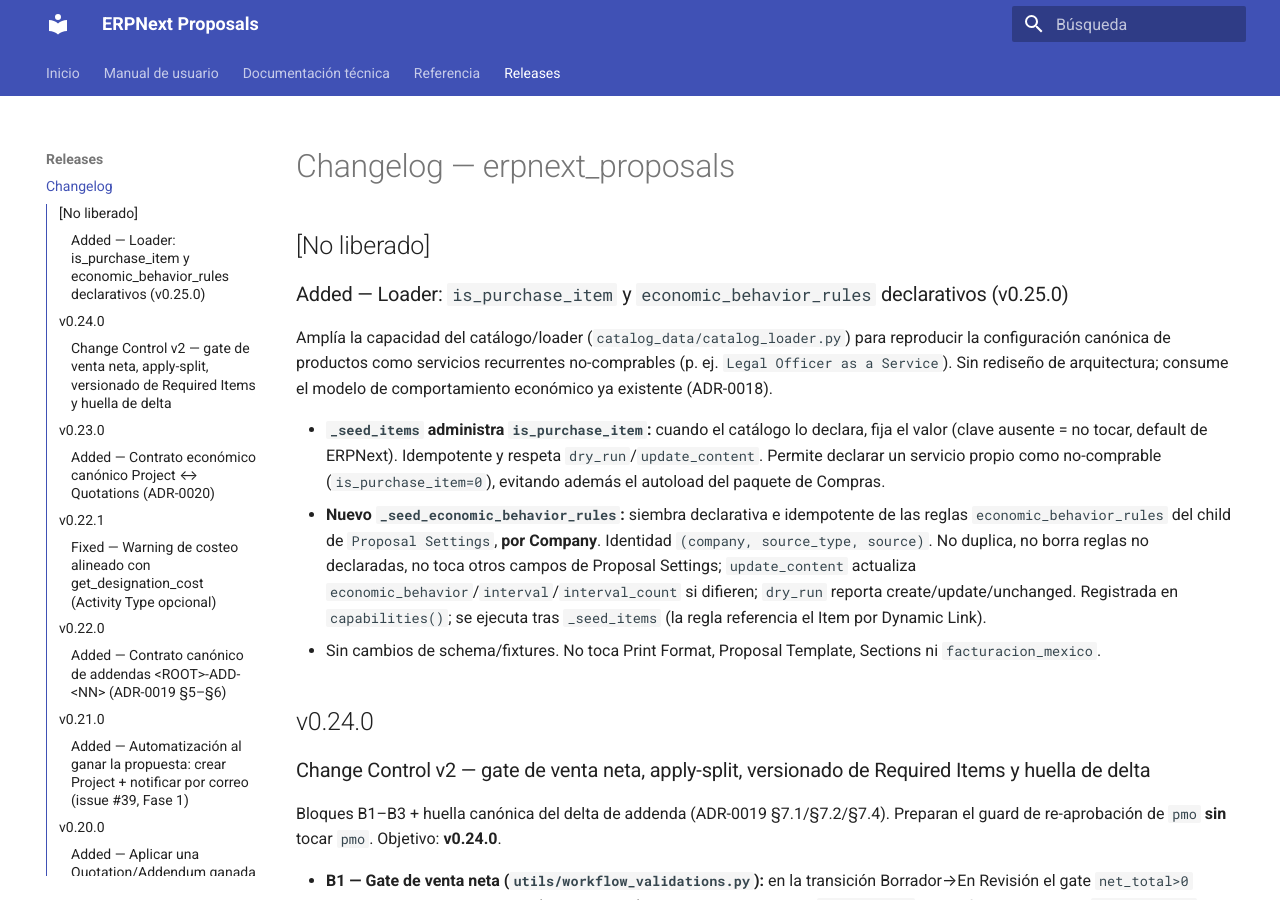
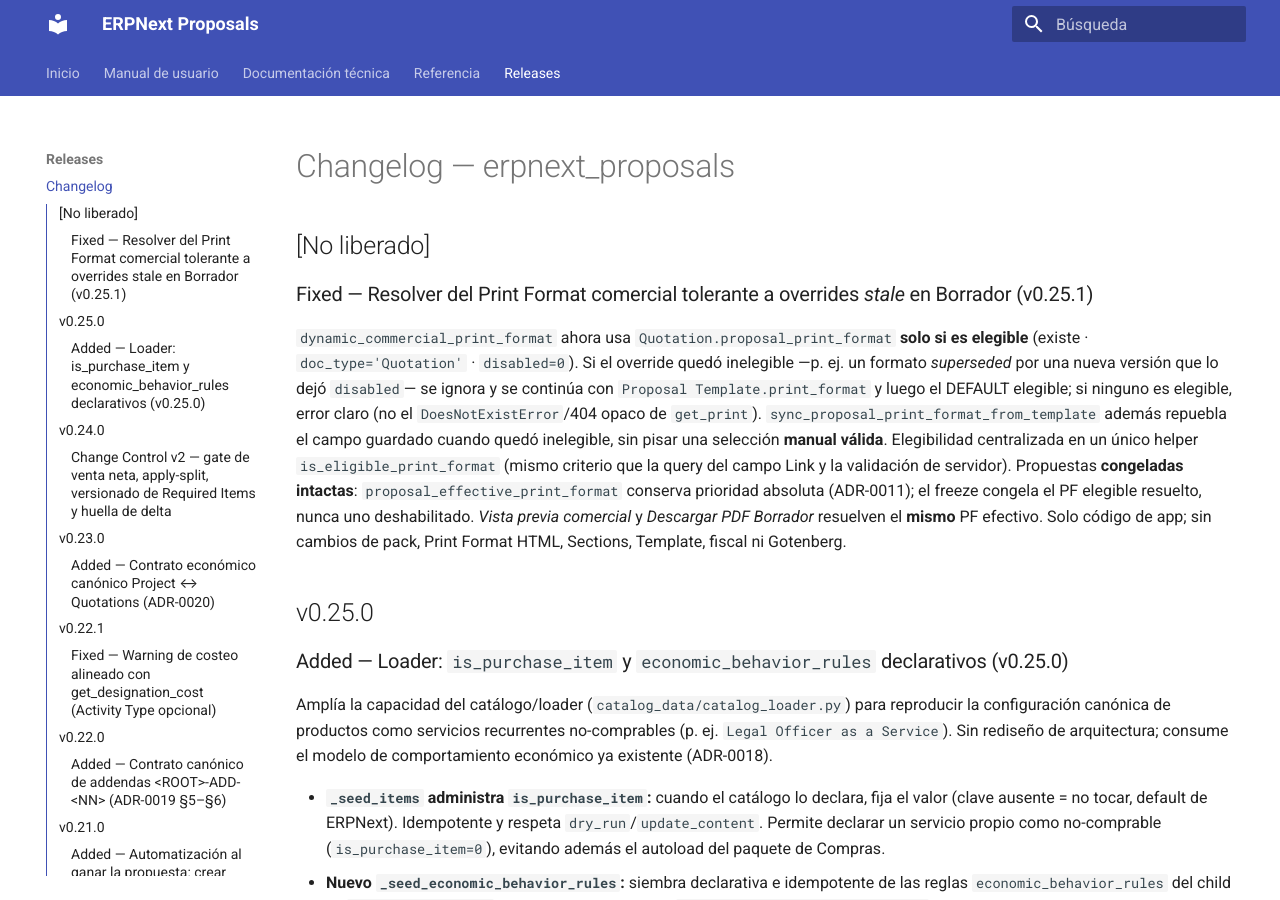
Before and after one commit to luisrms69/erpnext_proposals, an MkDocs documentation site: the page built from docs/CHANGELOG.md, in a window 1280 px wide and 900 px high. Built offline with MkDocs 1.6.1 and Material for MkDocs 9.7.7, drawn with Linux system fonts in a browser that asks for light colours.

Commit message:
fix(proposals): resolver comercial tolerante a proposal_print_format stale (v0.25.1) (#69)
---

## Detalle técnico del PR #69

### Contexto
Fix del resolver del Print Format comercial: un `Quotation.proposal_print_format` que quedó apuntando a un
PF inelegible (inexistente / doc_type≠Quotation / disabled) causaba `DoesNotExistError` en "Descargar PDF
Borrador". Opción C aprobada: resolver tolerante en Borrador + sync que repuebla el override inelegible.

### Commit
#### `7f8a076` — fix(proposals): resolver comercial tolerante a proposal_print_format stale (v0.25.1)
**Archivos clave:**
- `utils/print_format.py` — `is_eligible_print_format` (helper único); `dynamic_commercial_print_format`
  (primer candidato ELEGIBLE override→Template→DEFAULT; throw claro si ninguno); `sync_proposal_print_format_from_template`
  (repuebla override inelegible sin pisar manual válido).
- `tests/test_print_format_resolution.py` — 11 casos nuevos.
- `__init__.py` — 0.25.1 · `docs/CHANGELOG.md`, `CONTINUITY.md`.

### Threads CodeRabbit
0 threads.

### Decisiones NO DOC
Ninguna: el commit incluye actualización documental (CHANGELOG).

### Métrica documental
Commits productivos: 1 · con docs: 1 · NO DOC: 0.

### Riesgos / acciones post-merge
- No requiere `bench migrate` (solo código; sin cambios de esquema/fixtures).

### Fuera de alcance
- Cambios de contenido del pack privado (Item/Sections/PF html/Payment Terms). Gotenberg/fiscal.

---
_Anexo técnico generado por /ship merge_

```diff
--- a/docs/CHANGELOG.md
+++ b/docs/CHANGELOG.md
@@ -1,6 +1,22 @@
 # Changelog — erpnext_proposals
 
 ## [No liberado]
+
+### Fixed — Resolver del Print Format comercial tolerante a overrides *stale* en Borrador (v0.25.1)
+
+`dynamic_commercial_print_format` ahora usa `Quotation.proposal_print_format` **solo si es elegible**
+(existe · `doc_type='Quotation'` · `disabled=0`). Si el override quedó inelegible —p. ej. un formato
+*superseded* por una nueva versión que lo dejó `disabled`— se ignora y se continúa con
+`Proposal Template.print_format` y luego el DEFAULT elegible; si ninguno es elegible, error claro (no el
+`DoesNotExistError`/404 opaco de `get_print`). `sync_proposal_print_format_from_template` además repuebla
+el campo guardado cuando quedó inelegible, sin pisar una selección **manual válida**. Elegibilidad
+centralizada en un único helper `is_eligible_print_format` (mismo criterio que la query del campo Link y la
+validación de servidor). Propuestas **congeladas intactas**: `proposal_effective_print_format` conserva
+prioridad absoluta (ADR-0011); el freeze congela el PF elegible resuelto, nunca uno deshabilitado. *Vista
+previa comercial* y *Descargar PDF Borrador* resuelven el **mismo** PF efectivo. Solo código de app; sin
+cambios de pack, Print Format HTML, Sections, Template, fiscal ni Gotenberg.
+
+## v0.25.0
 
 ### Added — Loader: `is_purchase_item` y `economic_behavior_rules` declarativos (v0.25.0)
 
--- a/erpnext_proposals/__init__.py
+++ b/erpnext_proposals/__init__.py
@@ -1 +1 @@
-__version__ = "0.25.0"
+__version__ = "0.25.1"
```
Also changed, not shown: CONTINUITY.md (+34 -24 lines), 2 other files.
